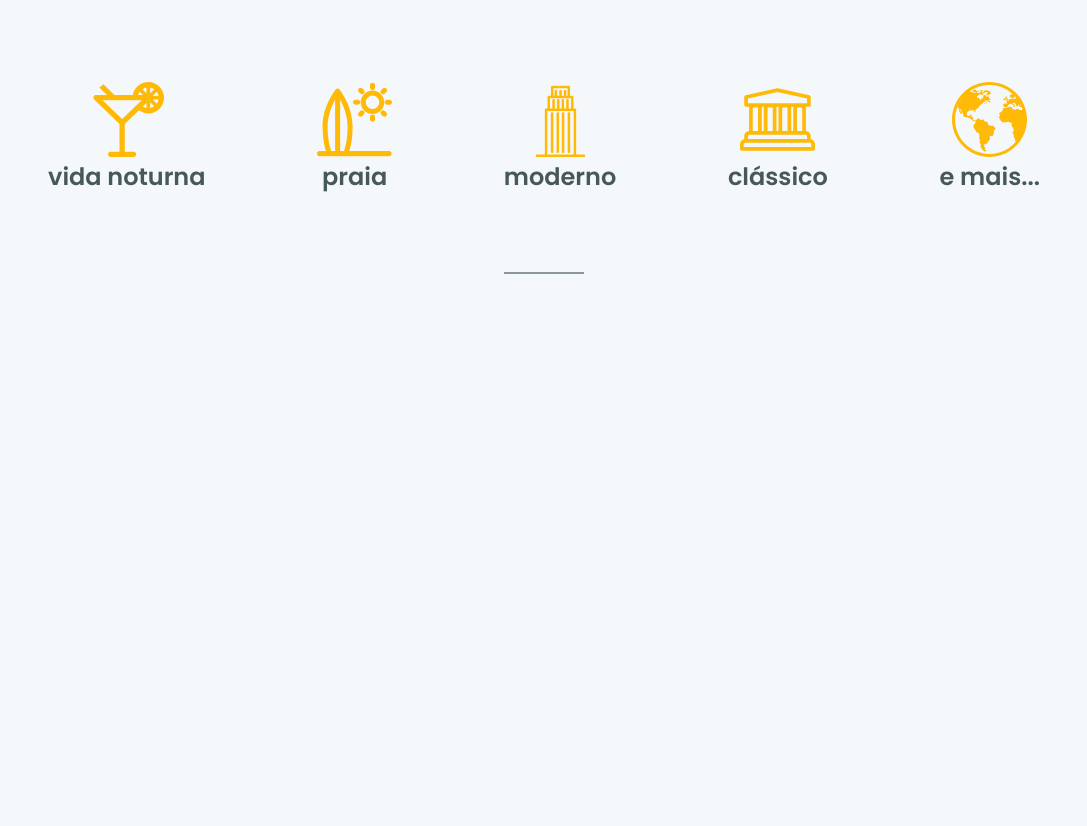
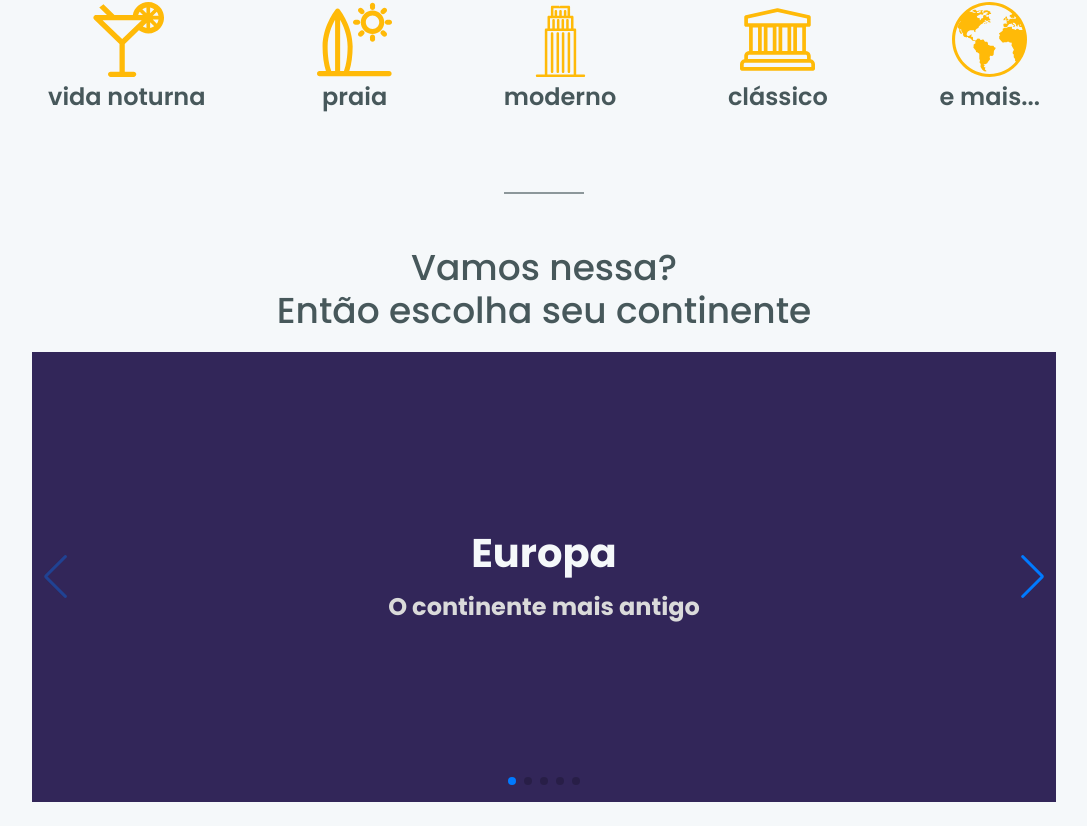
Before and after one commit to EduardoReisUX/world-trip, a Next.js app: page / in a window 1280 px wide. Shown: the part 561-1387 px from the top of the page, without its empty margins (96-1183 px from the left). Before the commit the page ends 887 px from the top, so only its background shows below. Built offline with nearby package versions, Linux system fonts and the light colour scheme.

Commit message:
feat: add swiper carousel

```diff
--- a/package.json
+++ b/package.json
@@ -14,7 +14,8 @@
     "framer-motion": "^5.5.6",
     "next": "12.0.7",
     "react": "17.0.2",
-    "react-dom": "17.0.2"
+    "react-dom": "17.0.2",
+    "swiper": "^7.4.1"
   },
   "devDependencies": {
     "@types/node": "17.0.8",
--- a/src/components/Banner/index.tsx
+++ b/src/components/Banner/index.tsx
@@ -18,9 +18,10 @@ export function Banner() {
   return (
     <Box
       bgImage={"/images/background.png"}
-      py={isDesktopVersion ? 20 : 7}
-      objectFit={"cover"}
+      bgSize={"cover"}
       bgRepeat={"no-repeat"}
+      pt={isDesktopVersion ? 20 : 7}
+      pb={isDesktopVersion ? 0 : 7}
     >
       <Container maxW={"container.lg"}>
         <Flex justifyContent={"space-between"}>
@@ -44,7 +45,10 @@ export function Banner() {
             </Text>
           </Stack>
           {isDesktopVersion && (
-            <Image src={"/images/airplane.svg"} transform={"rotate(-3deg)"} />
+            <Image
+              src={"/images/airplane.svg"}
+              transform={"translateY(32px)"}
+            />
           )}
         </Flex>
       </Container>
--- /dev/null
+++ b/src/components/ContinentsSlide/SlideItem.tsx
@@ -0,0 +1,36 @@
+import { Stack, Heading, Text } from "@chakra-ui/react";
+
+interface SlideItemProps {
+  title: string;
+  text: string;
+  isDesktopVersion: boolean | undefined;
+}
+
+export function SlideItem({ title, text, isDesktopVersion }: SlideItemProps) {
+  return (
+    <Stack
+      spacing={3}
+      align={"center"}
+      justify={"center"}
+      direction={"column"}
+      bgColor={"purple.900"}
+      w={"inherit"}
+      h={"inherit"}
+    >
+      <Heading
+        fontSize={isDesktopVersion ? "2.5rem" : "1.5rem"}
+        fontWeight={"bold"}
+        color={"light.heading"}
+      >
+        {title}
+      </Heading>
+      <Text
+        fontSize={isDesktopVersion ? "1.5rem" : "0.875rem"}
+        fontWeight={"bold"}
+        color={"light.info"}
+      >
+        {text}
+      </Text>
+    </Stack>
+  );
+}
--- /dev/null
+++ b/src/components/ContinentsSlide/Slides.tsx
@@ -0,0 +1,72 @@
+import { Swiper, SwiperSlide } from "swiper/react";
+import { Navigation, Pagination, A11y } from "swiper";
+import "swiper/css";
+import "swiper/css/navigation";
+import "swiper/css/pagination";
+import "swiper/css/scrollbar";
+
+import { Box, useBreakpointValue } from "@chakra-ui/react";
+import { SlideItem } from "./SlideItem";
+
+export function Slides() {
+  const isDesktopVersion = useBreakpointValue({
+    base: false,
+    lg: true,
+  });
+
+  return (
+    <Box
+      maxW={isDesktopVersion ? "1024px" : "100%"}
+      h={isDesktopVersion ? "450" : "250px"}
+      mt={"20px"}
+      mb={"24px"}
+      mx={"auto"}
+    >
+      <Swiper
+        modules={[Navigation, Pagination, A11y]}
+        direction="horizontal"
+        spaceBetween={16}
+        slidesPerView={1}
+        navigation
+        pagination={{ clickable: true }}
+        style={{ maxWidth: "inherit", height: "inherit" }}
+      >
+        <SwiperSlide>
+          <SlideItem
+            isDesktopVersion={isDesktopVersion}
+            title="Europa"
+            text="O continente mais antigo"
+          />
+        </SwiperSlide>
+        <SwiperSlide>
+          <SlideItem
+            isDesktopVersion={isDesktopVersion}
+            title="América"
+            text="O continente mais antigo"
+          />
+        </SwiperSlide>
+        <SwiperSlide>
+          <SlideItem
+            isDesktopVersion={isDesktopVersion}
+            title="Ásia"
+            text="O continente mais antigo"
+          />
+        </SwiperSlide>
+        <SwiperSlide>
+          <SlideItem
+            isDesktopVersion={isDesktopVersion}
+            title="África"
+            text="O continente mais antigo"
+          />
+        </SwiperSlide>
+        <SwiperSlide>
+          <SlideItem
+            isDesktopVersion={isDesktopVersion}
+            title="Oceania"
+            text="O continente mais antigo"
+          />
+        </SwiperSlide>
+      </Swiper>
+    </Box>
+  );
+}
--- /dev/null
+++ b/src/components/ContinentsSlide/Title.tsx
@@ -0,0 +1,27 @@
+import { Container, Heading, useBreakpointValue } from "@chakra-ui/react";
+
+export function Title() {
+  const isDesktopVersion = useBreakpointValue({
+    base: false,
+    lg: true,
+  });
+
+  return (
+    <>
+      <Container
+        maxW={isDesktopVersion ? "container.lg" : ""}
+        textAlign={"center"}
+      >
+        <Heading
+          fontSize={["20px", "20px", "20px", "36px"]}
+          fontWeight={"medium"}
+          color={"dark.heading"}
+        >
+          Vamos nessa?
+          <br />
+          Então escolha seu continente
+        </Heading>
+      </Container>
+    </>
+  );
+}
--- /dev/null
+++ b/src/components/ContinentsSlide/index.tsx
@@ -0,0 +1,11 @@
+import { Slides } from "./Slides";
+import { Title } from "./Title";
+
+export function ContinentsSlide() {
+  return (
+    <>
+      <Title />
+      <Slides />
+    </>
+  );
+}
--- /dev/null
+++ b/src/components/Divider/index.tsx
@@ -0,0 +1,15 @@
+import { Divider as ChakraDivider } from "@chakra-ui/react";
+
+export function Divider() {
+  return (
+    <>
+      <ChakraDivider
+        mx={"auto"}
+        mb={["24px", "24px", "24px", "52px"]}
+        w={["60px", "60px", "60px", "80px"]}
+        borderBottom={"2px"}
+        borderColor={"dark.heading"}
+      />
+    </>
+  );
+}
--- a/src/pages/index.tsx
+++ b/src/pages/index.tsx
@@ -1,7 +1,9 @@
-import { Divider } from "@chakra-ui/react";
 import type { NextPage } from "next";
 import Head from "next/head";
+
 import { Banner } from "../components/Banner";
+import { ContinentsSlide } from "../components/ContinentsSlide";
+import { Divider } from "../components/Divider";
 import { Header } from "../components/Header";
 import { TravelTypes } from "../components/TravelTypes";
 
@@ -15,13 +17,10 @@ const Home: NextPage = () => {
       <Header />
       <Banner />
       <TravelTypes />
-      <Divider
-        mx={"auto"}
-        mb={["24px", "24px", "24px", "52px"]}
-        w={["60px", "60px", "60px", "80px"]}
-        borderBottom={"2px"}
-        borderColor={"dark.heading"}
-      />
+
+      <Divider />
+
+      <ContinentsSlide />
     </>
   );
 };
```
Also changed, not shown: 1 other file (tests, documents, lock files or other folders).
